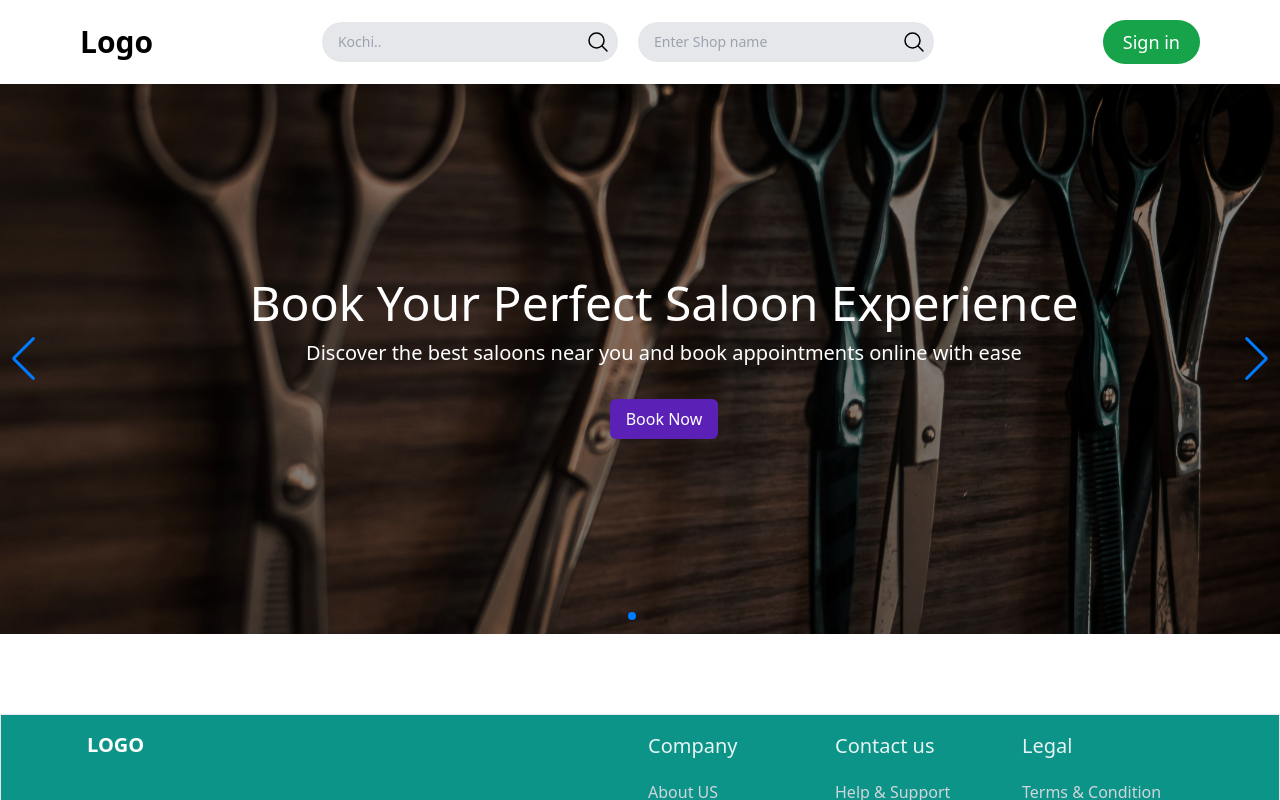
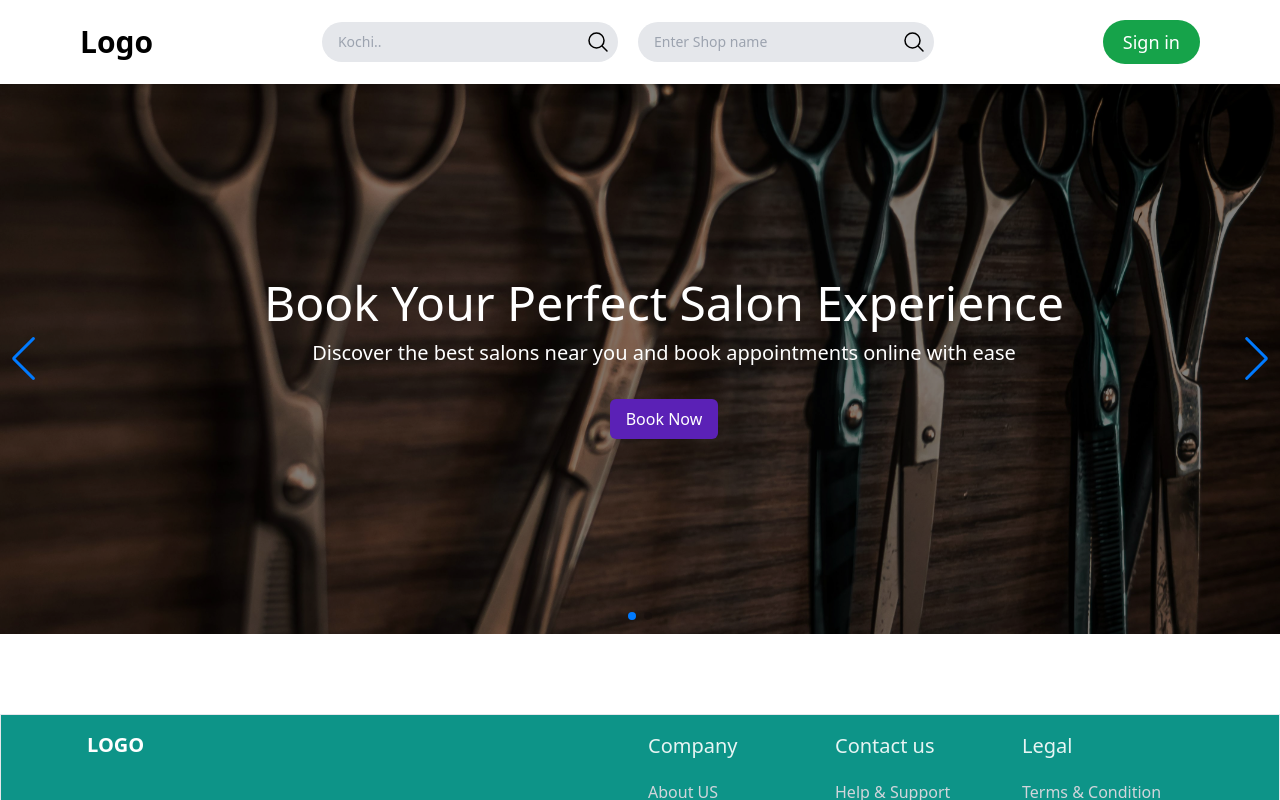
Before and after one commit to vaisakhpn/saloon, a Next.js app in the folder client/: page / in a window 1280 px wide. Shown: the top 800 px of the page. Built offline with nearby package versions, Linux system fonts and the light colour scheme.

Commit message:
Spelling correction

```diff
--- a/client/components/ui/slider/SliderData.js
+++ b/client/components/ui/slider/SliderData.js
@@ -1,9 +1,9 @@
 export const sliderData = [
   {
     id: 1,
-    title: "Book Your Perfect Saloon Experience",
+    title: "Book Your Perfect Salon Experience",
     tagline:
-      "Discover the best saloons near you and book appointments online with ease",
+      "Discover the best salons near you and book appointments online with ease",
     image: "/assets/hero.jpg",
     buttons: [{ id: 1, text: "Book Now", link: "/Booking", type: "primary" }],
   },
```
